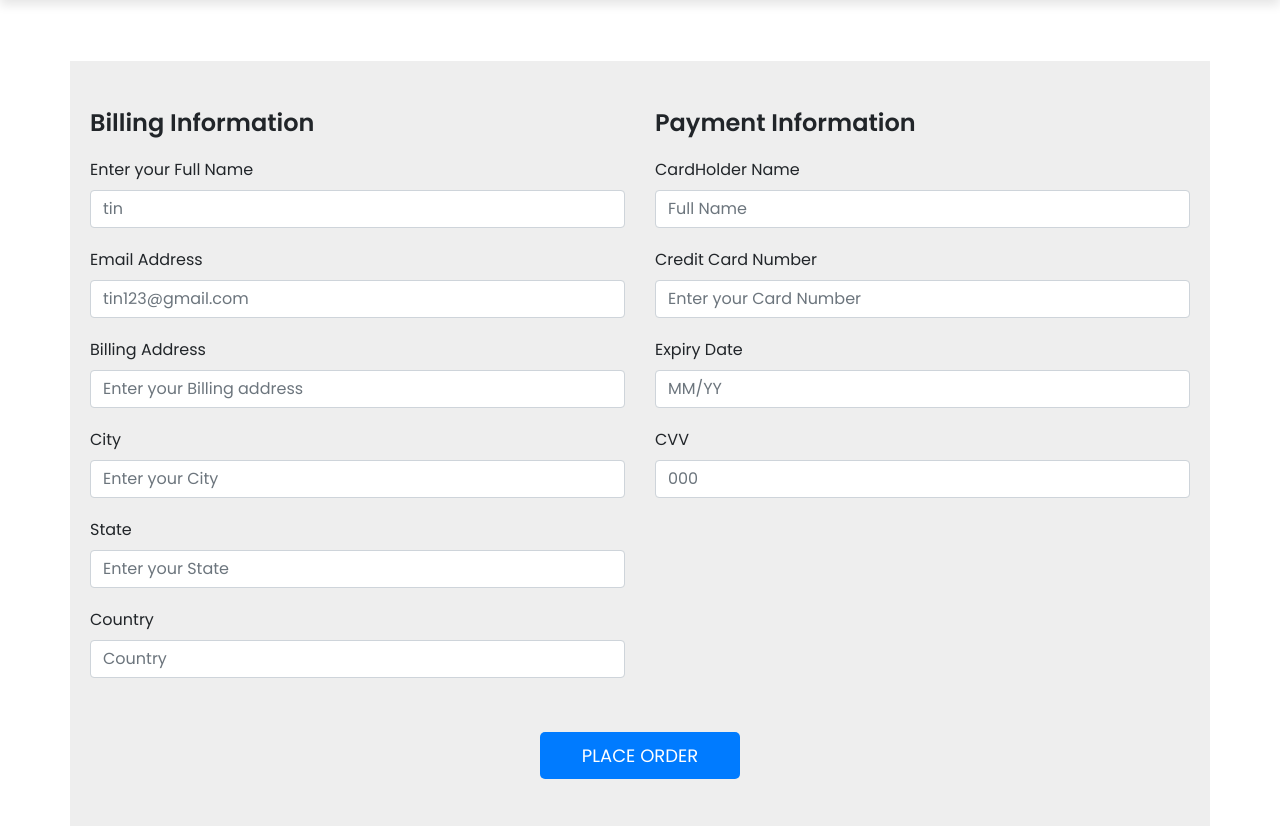
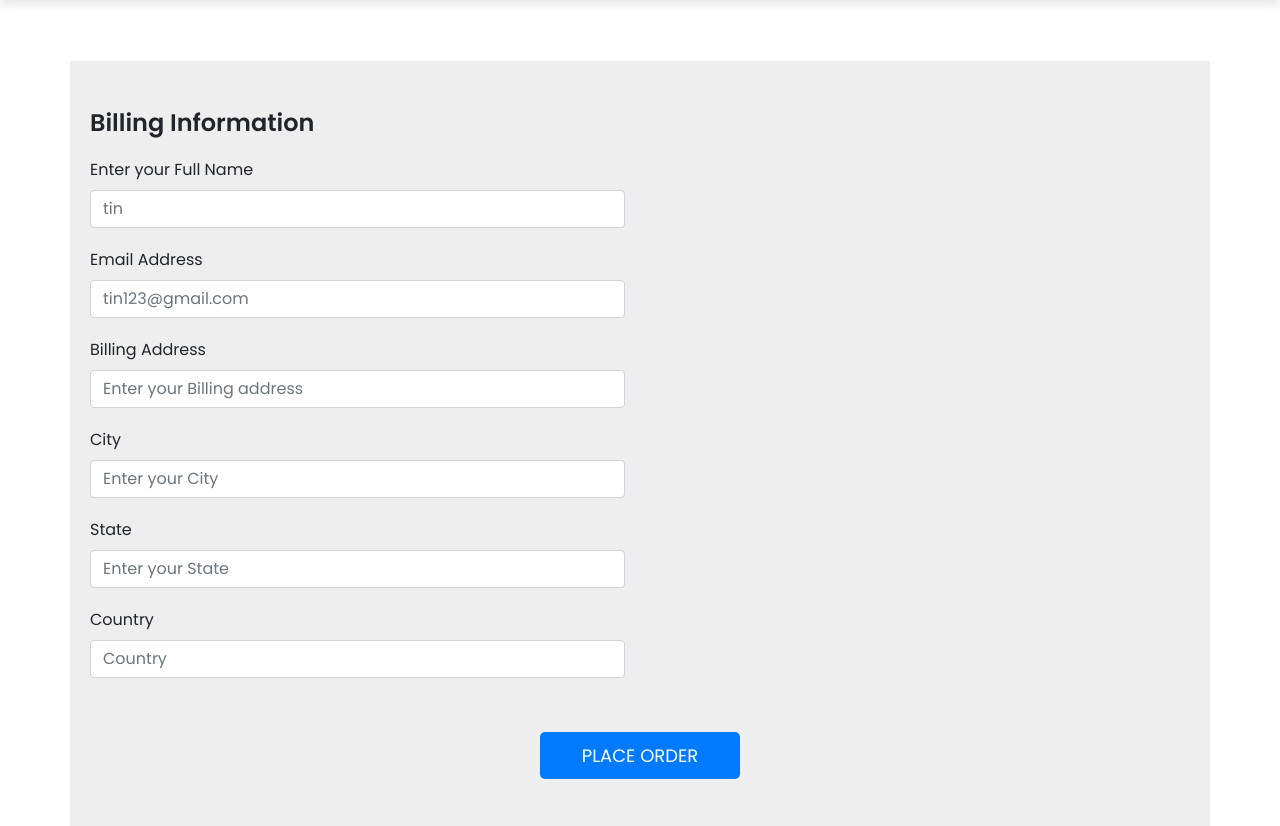
Before and after one commit to ShadowAniket/Dashin_Clothes_Ecommerce, a PHP site: page /checkout.php in a window 1280 px wide. Shown: the part 61-887 px from the top of the page. Run offline with PHP 8.4, Linux system fonts and the light colour scheme; a user stored in the database is signed in; data comes from the database, SQL or seed files in the repository; some libraries are stand-ins or nearby versions.

Commit message:
Update checkout.php

```diff
--- a/checkout.php
+++ b/checkout.php
@@ -172,30 +172,6 @@ if(isset($message)){
 
                 </form>
             </div>
-            <div class="col-md-6">
-                <h2>Payment Information</h2>
-
-                <form>
-                    <div class="form-group">
-                        <label for="CardHolderName">CardHolder Name</label>
-                        <input type="text" class="form-control" id="expiryDate" placeholder="Full Name">
-                    </div>
-                    <div class="form-group">
-                        <label for="cardNumber">Credit Card Number</label>
-                        <input type="text" class="form-control" id="cardNumber" placeholder="Enter your Card Number">
-                    </div>
-
-                    <div class="form-group">
-                        <label for="expiryDate">Expiry Date</label>
-                        <input type="text" class="form-control" id="expiryDate" placeholder="MM/YY">
-                    </div>
-                    <div class="form-group">
-                        <label for="cvv">CVV</label>
-                        <input type="password" class="form-control" id="cvv" placeholder="000">
-                    </div>
-
-                </form>
-            </div>
         </div>
         <div class="text-center mt-4">
            <a href="orderplaced.php"><button class="btn btn-primary">Place Order</button></a>
```
